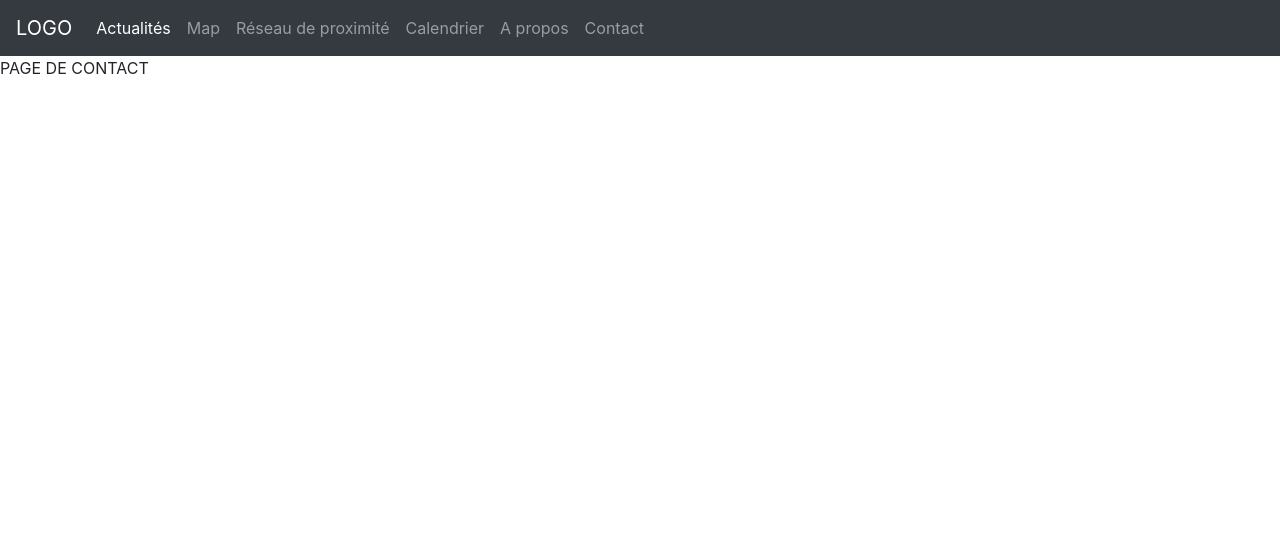
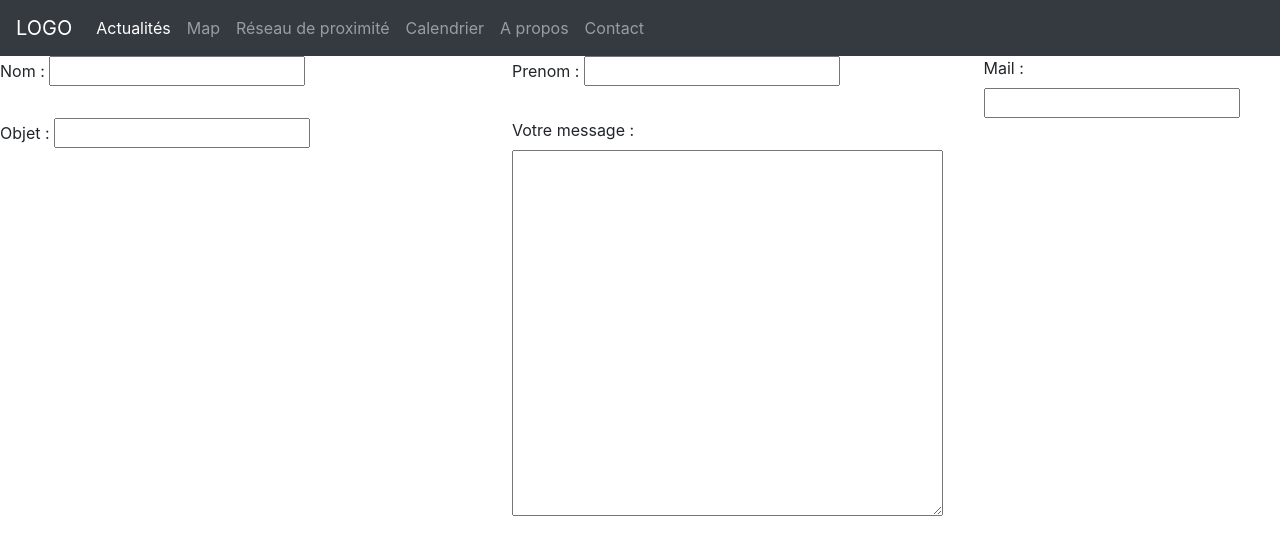
Before and after one commit to Jterom/Workshop2020, a PHP site: page /contact.php in a window 1280 px wide. Shown: the top 555 px of the page. Run offline with PHP 8.4, Linux system fonts and the light colour scheme; some libraries are stand-ins or nearby versions.

Commit message:
Modif avant pull

```diff
--- a/contact.php
+++ b/contact.php
@@ -1,7 +1,28 @@
 <?php include './parts/head.php'; ?>
 <?php include './parts/header.php'; ?>
 
-PAGE DE CONTACT
+<div class="formulaire">
+    <div id="nom">
+        <label for="nom_text">Nom :</label>
+        <input type="text" id="nom_text">
+    </div>
+    <div id="prenom">
+        <label for="prenom_text">Prenom :</label>
+        <input type="text" id="prenom_text">
+    </div>
+    <div id="mail">
+        <label for="mail_text">Mail :</label>
+        <input type="email" id="mail_text">
+    </div>
+    <div id="objet">
+        <label for="objet_text">Objet :</label>
+        <input type="text" id="objet_text">
+    </div>
+    <div id="message">
+        <label for="message_text">Votre message :</label>
+        <textarea rows="15" cols="40" id="message_text"></textarea>
+    </div>
+</div>
 
 
 
--- a/src/css/association.css
+++ b/src/css/association.css
@@ -1,5 +1,3 @@
-<<<<<<< HEAD
-=======
 body{
     margin: 0;
     padding: 0;
@@ -53,7 +51,7 @@ head{
 .filtrecheck>#BioCoop{
     grid-column-start: 6;
 }
-.filtrecheck>button{
+button{
     grid-column-start: 7;
     background-color: #222222;
     border: none;
@@ -64,6 +62,3 @@ head{
     margin: 4px 2px;
     cursor: pointer;
 }
-
-
->>>>>>> cc21cf3df643ec7515dadb83ca96ca1f6d0bc81f
--- a/src/css/contact.css
+++ b/src/css/contact.css
@@ -1,9 +1,24 @@
-/*
-To change this license header, choose License Headers in Project Properties.
-To change this template file, choose Tools | Templates
-and open the template in the editor.
-*/
-/*
-    Created on : 3 nov. 2020, 13:05:51
-    Author     : theoz
-*/
+body{
+    margin: 0;
+    padding: 0;
+    display: grid;
+    grid-template-rows: auto auto auto auto;
+}
+/*Barre de Navigation*/
+head{
+    grid-row-start: 1;
+}
+
+.formulaire{
+    display: grid;
+    grid-template-columns: 40% auto auto;
+    grid-template-rows: auto auto auto auto auto auto auto auto ;
+}
+
+.formulaire>#nom>label{
+    grid-column-start: 2;
+}
+
+.formulaire>#nom>#nom_text{
+    grid-column-start: 3;
+}
```
